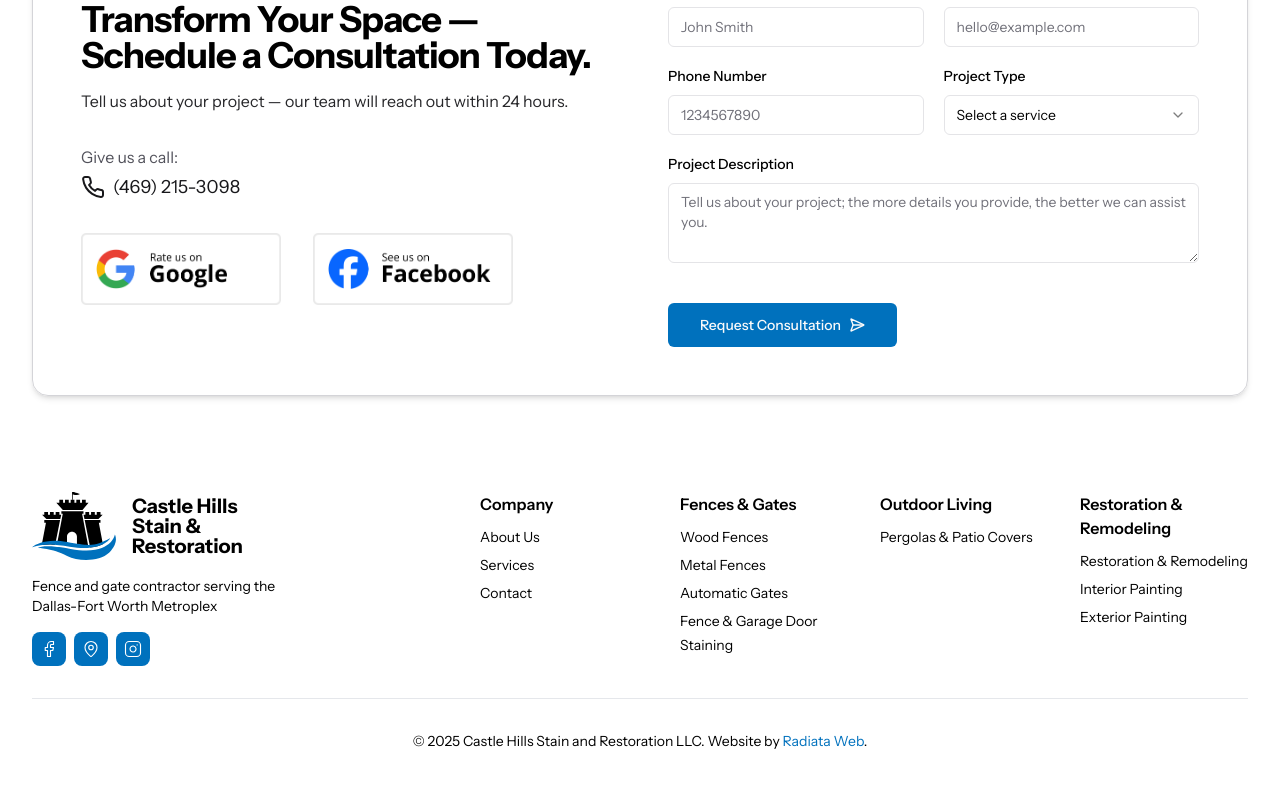
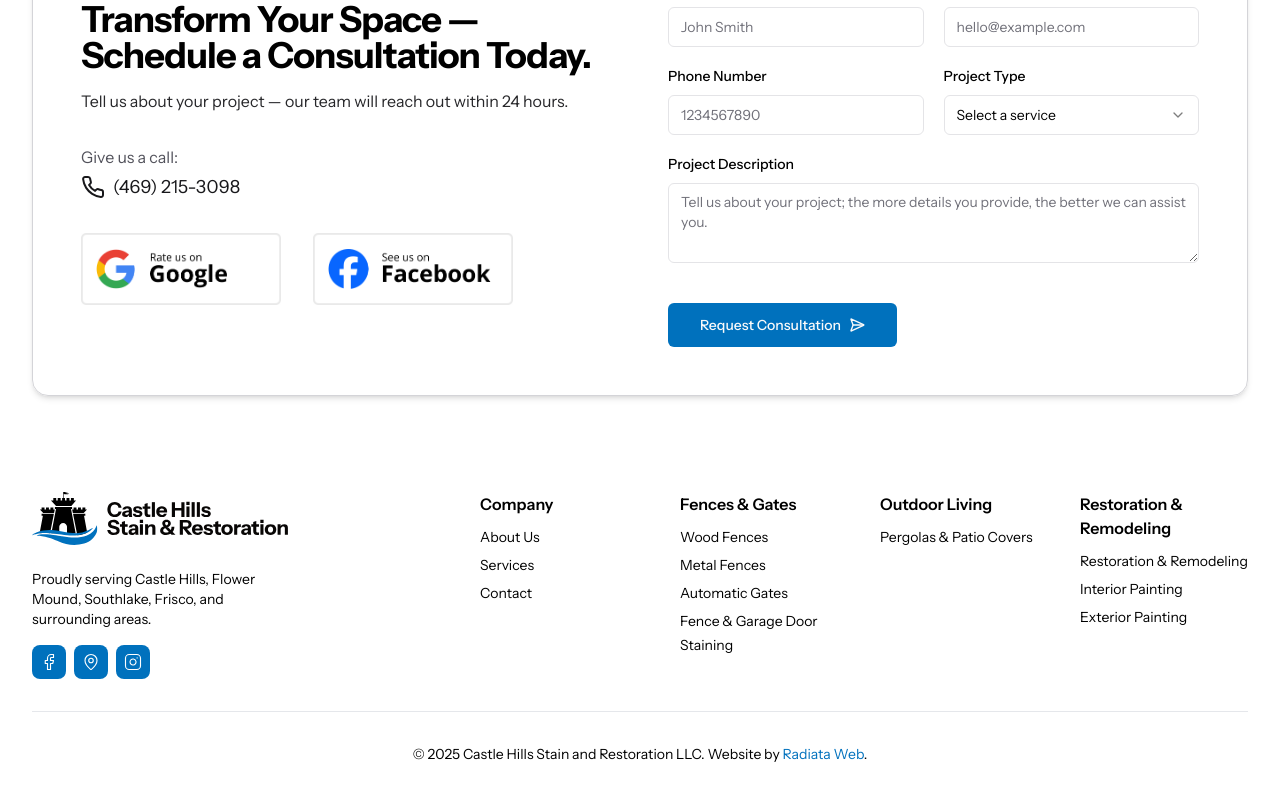
Before and after one commit to Radiata-Web/castle-hills, a Next.js app: page / in a window 1280 px wide. Shown: the part 1358-2158 px from the top of the page. Built offline with nearby package versions, Linux system fonts and the light colour scheme; what zod-form-data would draw is missing.

Commit message:
Update footer logo and description

```diff
--- a/src/components/nav/footer.tsx
+++ b/src/components/nav/footer.tsx
@@ -17,24 +17,19 @@ export default function Footer() {
           <div className="flex flex-col space-y-4 md:w-1/4">
             {/* Logo */}
             <span className="flex flex-col items-start gap-4">
-              <span className="flex flex-row items-center gap-4">
-                <Image
-                  src="/logos/ch-logo.svg"
-                  width={84}
-                  height={84}
-                  alt="Castle Hills Stain & Restoration Logo"
-                  loading="lazy"
-                />
-                <p className="text-xl font-bold leading-none">
-                  Castle Hills <br />
-                  Stain & Restoration
-                </p>
-              </span>
+              <Image
+                src="/logos/logo-wordmark.svg"
+                width={300}
+                height={84}
+                alt="Castle Hills Stain & Restoration Logo"
+                loading="lazy"
+                className="mb-2"
+              />
 
               <span className="min-w-full">
                 <p className="text-sm">
-                  Fence and gate contractor serving the Dallas-Fort Worth
-                  Metroplex
+                  Proudly serving Castle Hills, Flower Mound, Southlake, Frisco,
+                  and surrounding areas.
                 </p>
               </span>
               <Socials />
```
